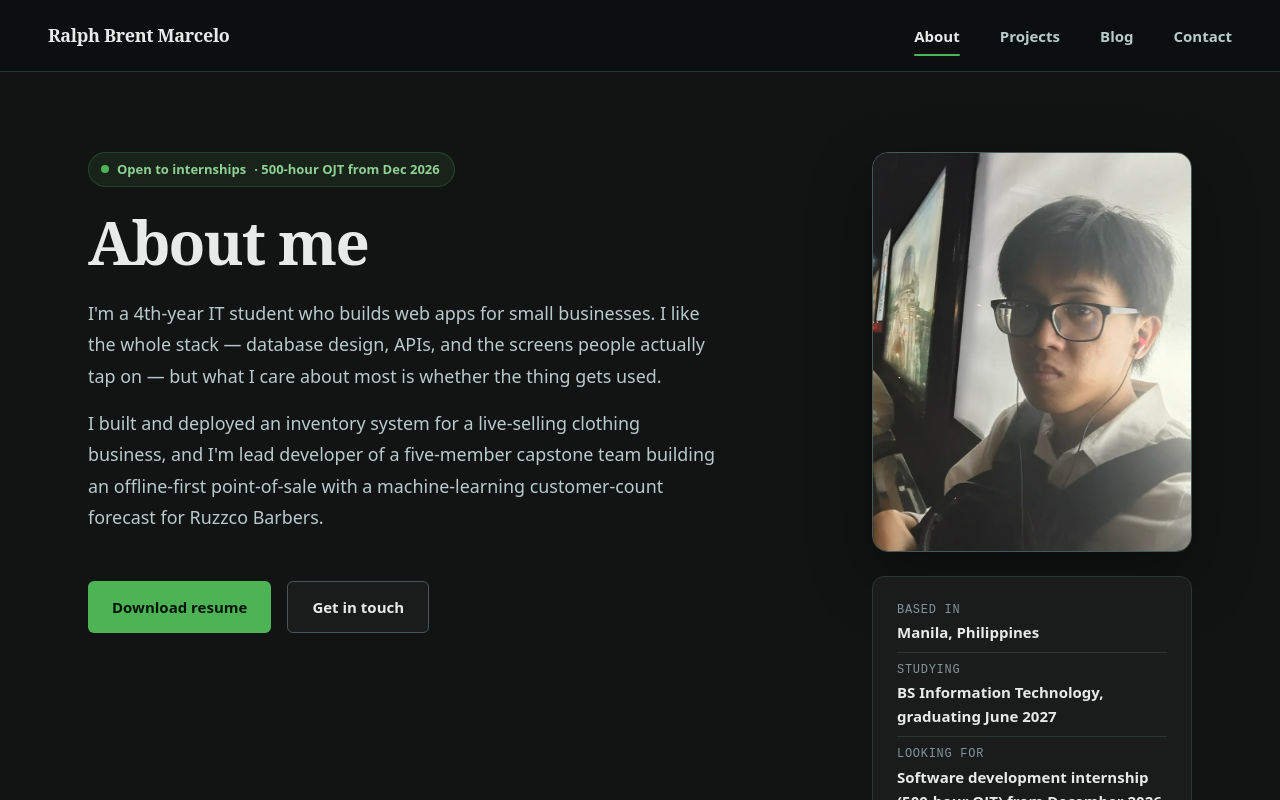
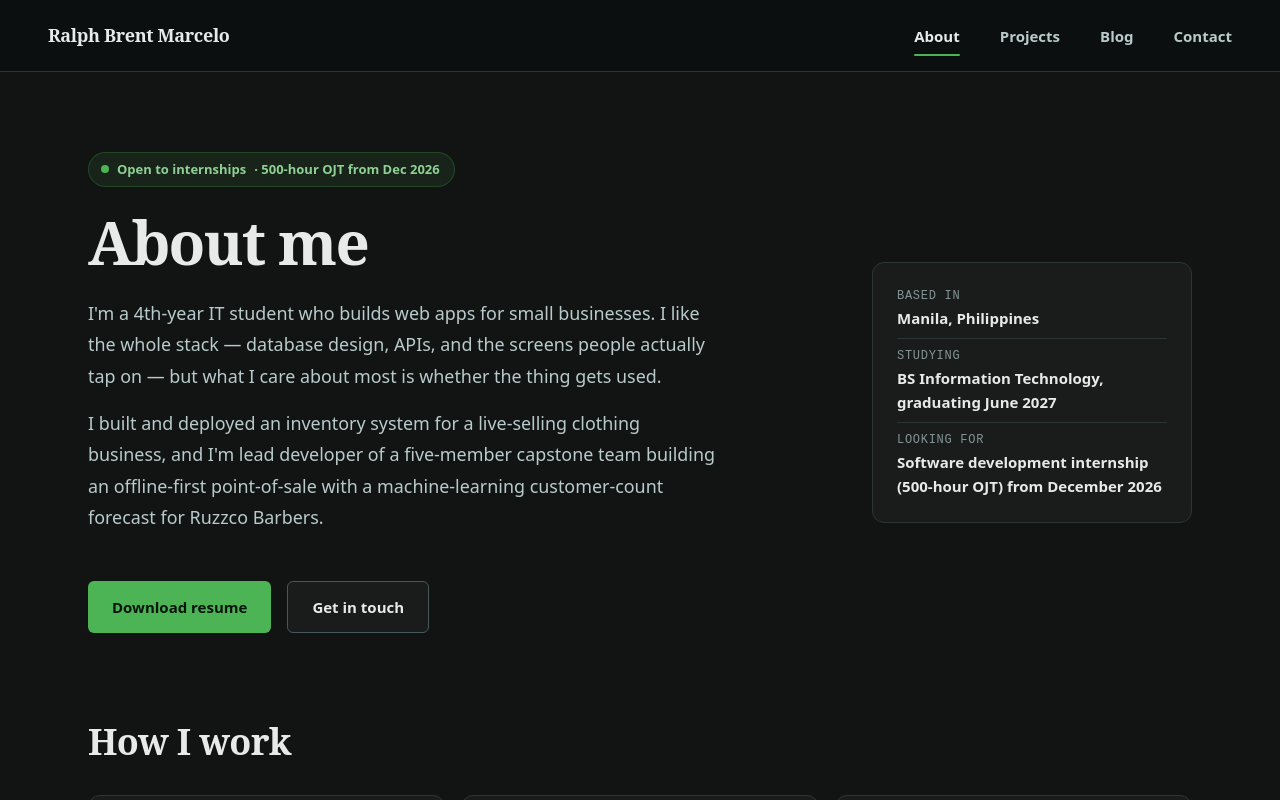
Before and after one commit to rhbntm/portfolio-cms, a React (Vite) app: page /about in a window 1280 px wide. Shown: the top 800 px of the page. Built offline with nearby package versions, Linux system fonts and the light colour scheme; no server answers.

Commit message:
About: remove portrait, center quick-facts card beside bio

```diff
--- a/src/pages/About.jsx
+++ b/src/pages/About.jsx
@@ -1,5 +1,4 @@
 import { Link } from 'react-router-dom';
-import portraitImage from '../assets/portrait-desk.webp';
 import { trackResumeDownload } from '../analytics';
 import { AVAILABILITY, SKILL_GROUPS } from '../content/profile';
 import styles from './About.module.css';
@@ -77,7 +76,6 @@ export default function About() {
         </div>
 
         <aside className={styles.introAside}>
-          <img src={portraitImage} alt="Ralph working at his desk" className={styles.portrait} width={800} height={1112} />
           <dl className={styles.facts}>
             {FACTS.map(fact => (
               <div key={fact.label} className={styles.fact}>
--- a/src/pages/About.module.css
+++ b/src/pages/About.module.css
@@ -91,19 +91,7 @@
 .secondaryBtn:hover { background: var(--surface-high); transform: translateY(-2px); }
 
 .introAside {
-  display: flex;
-  flex-direction: column;
-  gap: var(--space-lg);
-}
-
-.portrait {
-  width: 100%;
-  aspect-ratio: 4 / 5;
-  height: auto;
-  object-fit: cover;
-  border-radius: var(--radius-lg);
-  border: 1px solid var(--border-bright);
-  box-shadow: 0 24px 60px rgba(0, 0, 0, 0.4);
+  align-self: center;
 }
 
 .facts {
@@ -293,9 +281,6 @@
   .page { padding: var(--space-xl) var(--space-lg); gap: var(--space-xl); }
 
   .intro { grid-template-columns: 1fr; }
-  .introAside { flex-direction: row; align-items: flex-start; }
-  .portrait { width: 120px; flex-shrink: 0; }
-  .facts { flex: 1; min-width: 0; }
 
   .timelineItem { grid-template-columns: 1fr; gap: var(--space-xs); }
 }
@@ -306,8 +291,6 @@
 
 @media (max-width: 520px) {
   .page { padding: var(--space-lg) var(--space-md); }
-  .introAside { flex-direction: column; }
-  .portrait { display: none; }
   .skillsGrid { grid-template-columns: 1fr; }
   .actions > * { flex: 1 1 100%; justify-content: center; }
 }
```
Also changed, not shown: src/assets/portrait-desk.webp (deleted).
